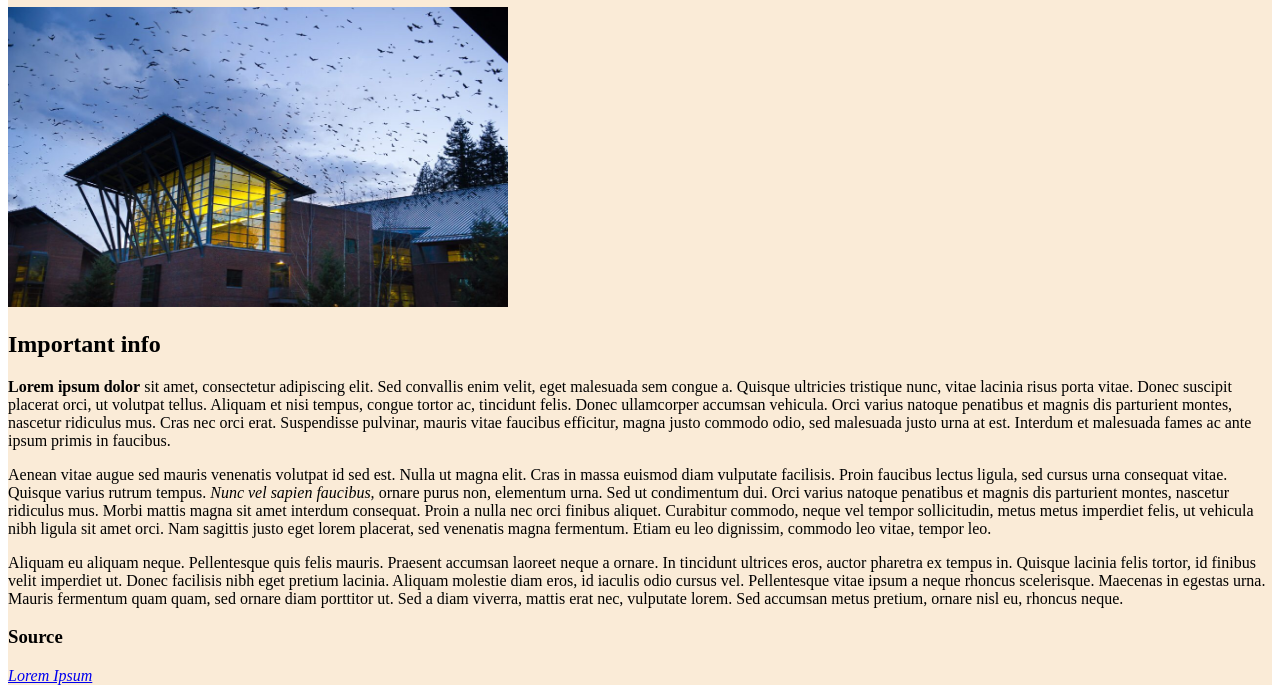
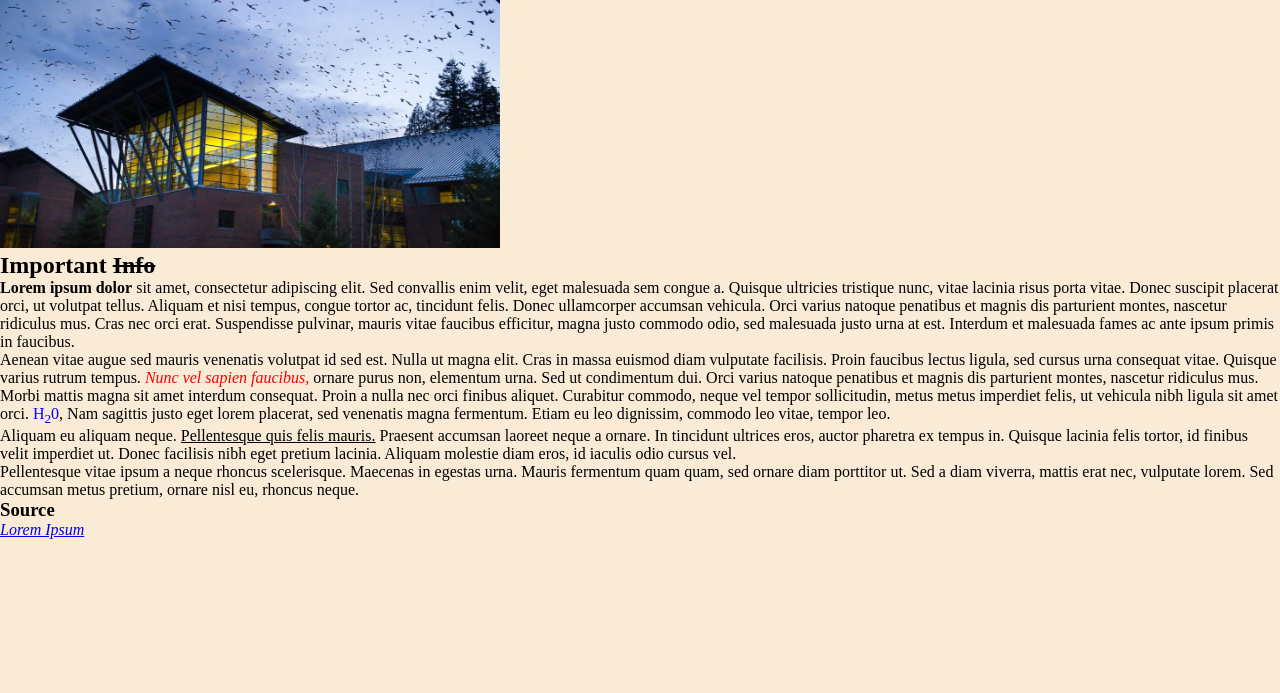
Before and after one commit to scegob/lab-01, a plain HTML site: page lab01.html in a window 1280 px wide. Shown: the part 107-800 px from the top of the page. Drawn offline with Linux system fonts and the light colour scheme.

Commit message:
assignment looks done

```diff
--- a/index.css
+++ b/index.css
@@ -1,3 +1,13 @@
+* {
+    margin:0;
+    padding:0;
+    box-sizing: border-box;
+}
+
 .background-color {
     background-color: antiquewhite;
 }
+
+.red {
+    color: red;
+}
--- a/lab01.html
+++ b/lab01.html
@@ -6,17 +6,16 @@
     <link rel="stylesheet" href="/index.css">
     <title>Lab 01</title>
 </head>
-<body>
+<body class="background-color">
     <ul>
         <li><a href="/index.html">Home</a></li>
     </ul>
-    <div class="background-color">
     <div>
         <h1>The <q class="">Times</q></h1>
         <img src="/Components/Images/crows-building.jpg" height="300px" width="500px">
     </div>
     <div>
-        <h2>Important info</h2>
+        <h2>Important <s>Info</s></h2>
         <p>
             <b>Lorem ipsum dolor</b> sit amet, consectetur adipiscing elit. Sed convallis enim velit, eget malesuada sem
             congue a. Quisque ultricies tristique nunc, vitae lacinia risus porta vitae. Donec suscipit placerat
@@ -32,23 +31,22 @@
             rutrum tempus. <i class="red">Nunc vel sapien faucibus,</i> ornare purus non, elementum urna. Sed ut condimentum dui.
              Orci varius natoque penatibus et magnis dis parturient montes, nascetur ridiculus mus. Morbi mattis
              magna sit amet interdum consequat. Proin a nulla nec orci finibus aliquet. Curabitur commodo, neque
-             vel tempor sollicitudin, metus metus imperdiet felis, ut vehicula nibh ligula sit amet orci. Nam
+             vel tempor sollicitudin, metus metus imperdiet felis, ut vehicula nibh ligula sit amet orci. <span style="color:blue;">H<sub>2</sub>0</span>, Nam
              sagittis justo eget lorem placerat, sed venenatis magna fermentum. Etiam eu leo dignissim, commodo
              leo vitae, tempor leo.
         </p>
         <p>
-            Aliquam eu aliquam neque. Pellentesque quis felis mauris. Praesent accumsan laoreet neque a ornare. In
+            Aliquam eu aliquam neque. <u>Pellentesque quis felis mauris.</u> Praesent accumsan laoreet neque a ornare. In
             tincidunt ultrices eros, auctor pharetra ex tempus in. Quisque lacinia felis tortor, id finibus velit
             imperdiet ut. Donec facilisis nibh eget pretium lacinia. Aliquam molestie diam eros, id iaculis odio
-            cursus vel. Pellentesque vitae ipsum a neque rhoncus scelerisque. Maecenas in egestas urna. Mauris
+            cursus vel. <blockquote cite="https://www.w3schools.com/tags/tag_blockquote.asp" target="_blank">Pellentesque vitae ipsum a neque rhoncus scelerisque. Maecenas in egestas urna. Mauris
             fermentum quam quam, sed ornare diam porttitor ut. Sed a diam viverra, mattis erat nec, vulputate
-            lorem. Sed accumsan metus pretium, ornare nisl eu, rhoncus neque.
+            lorem. Sed accumsan metus pretium, ornare nisl eu, rhoncus neque.</blockquote>
         </p>
     </div>
     <span>
         <h3>Source</h3>
         <a href="https://www.lipsum.com/feed/html"><cite>Lorem Ipsum</cite></a>
     </span>
-    </div>
 </body>
 </html>
```
